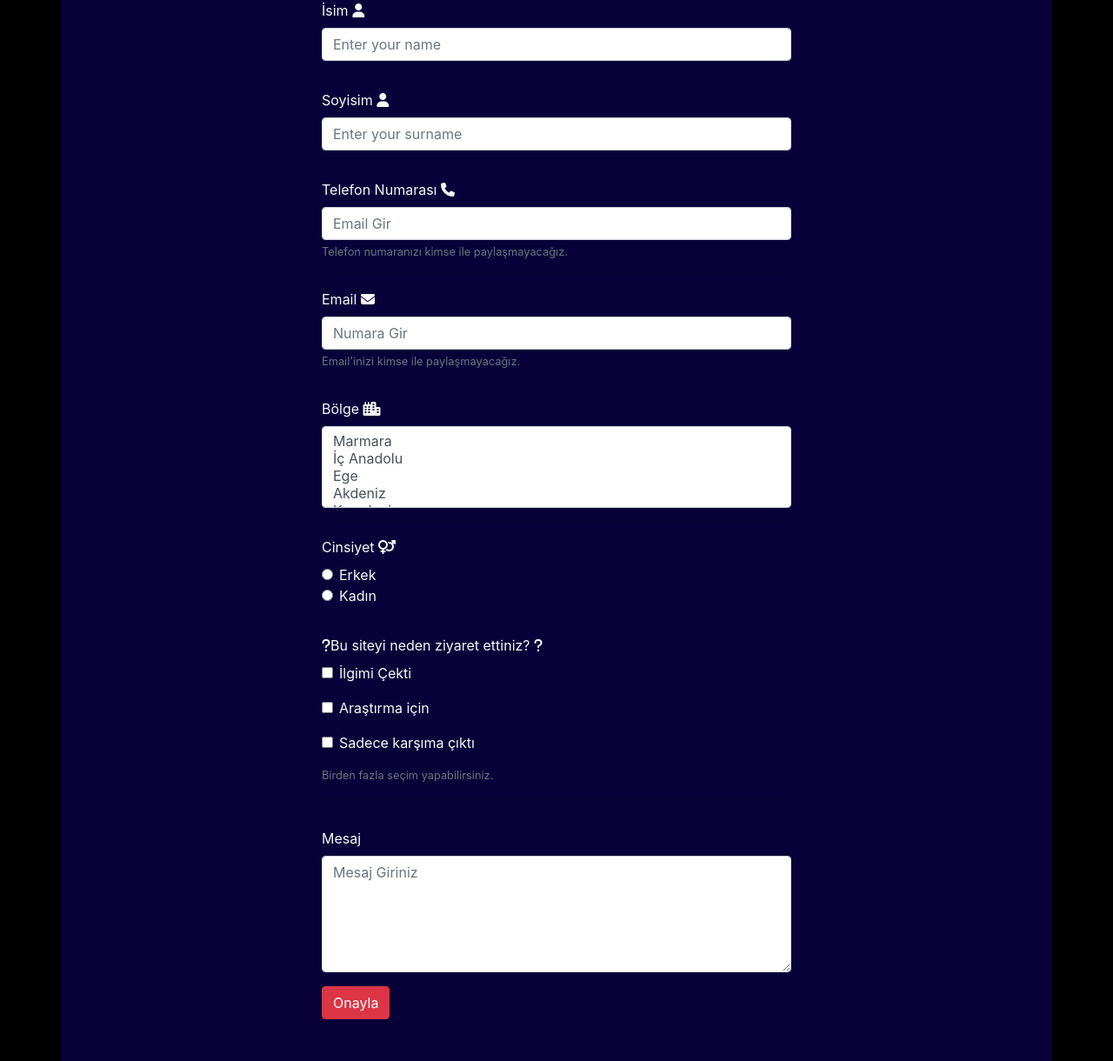
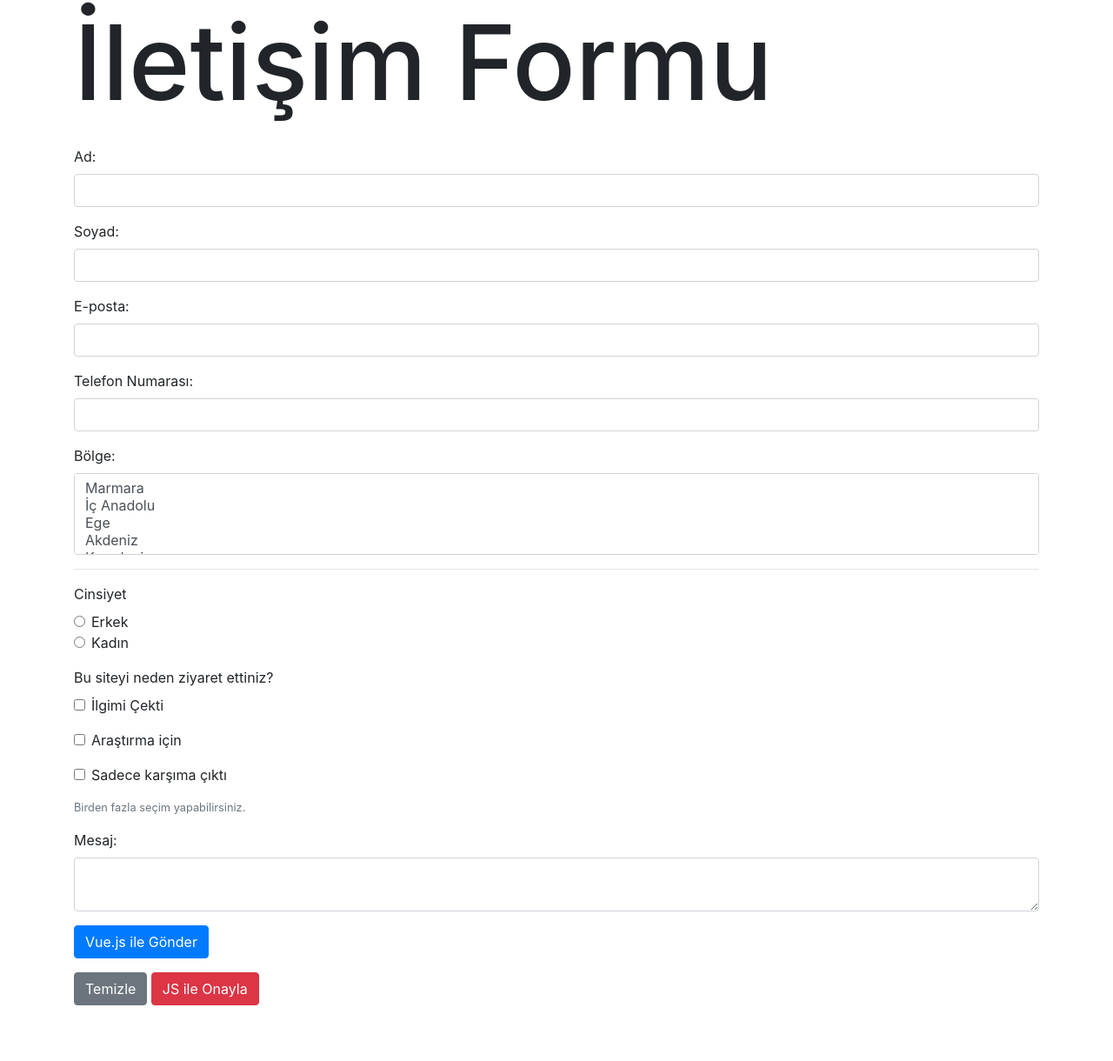
Before and after one commit to yunusemre2604/web-proje, a PHP site: page /iletisim.html in a window 1280 px wide. Shown: the part 94-1314 px from the top of the page at 87% size. After the commit the page ends 1250 px from the top, so only its background shows below. Run offline with PHP 8.4, Linux system fonts and the light colour scheme; some libraries are stand-ins or nearby versions.

```diff
--- a/anasayfa.html
+++ b/anasayfa.php
@@ -1,4 +1,8 @@
+<?php
+session_start();
 
+
+?>
 
 
 
--- /dev/null
+++ b/app.js
@@ -0,0 +1,145 @@
+new Vue({
+    el: '#app',
+    data: {
+        form: {
+            name: '',
+            surname: '',
+            email: '',
+            phone: '',
+            region: [],
+            gender: '',
+            reasons: [],
+            message: ''
+        },
+        errors: {
+            name: '',
+            surname: '',
+            email: '',
+            phone: '',
+            region: '',
+            gender: '',
+            reasons: '',
+            message: ''
+        },
+        displayData: {
+            name: '',
+            surname: '',
+            email: '',
+            phone: '',
+            region: [],
+            gender: '',
+            reasons: [],
+            message: ''
+        },
+        submitted: false
+    },
+    methods: {
+        validateName() {
+            if (!this.form.name) {
+                this.errors.name = 'Ad gereklidir.';
+            } else {
+                this.errors.name = '';
+            }
+        },
+        validateSurname() {
+            if (!this.form.surname) {
+                this.errors.surname = 'Soyad gereklidir.';
+            } else {
+                this.errors.surname = '';
+            }
+        },
+        validateEmail() {
+            const emailPattern = /^[^\s@]+@[^\s@]+\.[^\s@]+$/;
+            if (!this.form.email) {
+                this.errors.email = 'E-posta gereklidir.';
+            } else if (!emailPattern.test(this.form.email)) {
+                this.errors.email = 'Geçerli bir e-posta adresi girin.';
+            } else {
+                this.errors.email = '';
+            }
+        },
+        validatePhone() {
+            if (!this.form.phone) {
+                this.errors.phone = 'Telefon numarası girmek zorunludur.';
+            } else if (!this.form.phone.match(/^[0-9]{10}$/)) {
+                this.errors.phone = 'Telefon numarası 10 haneli olmalıdır.';
+            } else {
+                this.errors.phone = '';
+            }
+        },
+        validateRegion() {
+            if (this.form.region.length === 0) {
+                this.errors.region = 'Bir bölge seçmek zorunludur.';
+            } else {
+                this.errors.region = '';
+            }
+        },
+        validateGender() {
+            if (!this.form.gender) {
+                this.errors.gender = 'Cinsiyet seçmek zorunludur.';
+            } else {
+                this.errors.gender = '';
+            }
+        },
+        validateReasons() {
+            if (this.form.reasons.length === 0) {
+                this.errors.reasons = 'En az bir sebep seçmek zorunludur.';
+            } else {
+                this.errors.reasons = '';
+            }
+        },
+        validateMessage() {
+            if (!this.form.message) {
+                this.errors.message = 'Mesaj gereklidir.';
+            } else {
+                this.errors.message = '';
+            }
+        },
+        validateForm(){
+            if(!this.form.name || !this.form.surname|| !this.form.email || !emailPattern.test(this.form.email) || !this.form.phone ||!this.form.phone.match(/^[0-9]{10}$/)||
+            this.form.region.length === 0|| !this.form.gender || this.form.reasons.length === 0  || !this.form.message){
+                this.errors.form = 'Hataları düzeltiniz.';
+            }
+
+        },
+        clearForm() {
+            this.form = {
+                name: '',
+                surname: '',
+                email: '',
+                phone: '',
+                region: [],
+                gender: '',
+                reasons: [],
+                message: ''
+            };
+            this.errors = {
+                name: '',
+                surname: '',
+                email: '',
+                phone: '',
+                region: '',
+                gender: '',
+                reasons: '',
+                message: ''
+            };
+            this.submitted = false;
+        },
+        handleSubmit() {
+            this.validateName();
+            this.validateSurname();
+            this.validateEmail();
+            this.validatePhone();
+            this.validateRegion();
+            this.validateGender();
+            this.validateReasons();
+            this.validateMessage();
+
+            if (!Object.values(this.errors).some(error => error)) {
+                this.displayData = { ...this.form };
+                this.submitted = true;
+            }
+        }
+
+    }
+});
--- a/iletisim.html
+++ b/iletisim.html
@@ -1,22 +1,17 @@
 <!DOCTYPE html>
-<html lang="en">
-
+<html lang="tr">
 <head>
     <meta charset="UTF-8">
     <meta name="viewport" content="width=device-width, initial-scale=1.0">
-    <title>Bootstrap Form</title>
-    <!-- Bootstrap CSS -->
-    <link href="https://stackpath.bootstrapcdn.com/bootstrap/4.5.2/css/bootstrap.min.css" rel="stylesheet">
+    <title>İletişim Sayfası</title>
+    <link rel="stylesheet" href="https://maxcdn.bootstrapcdn.com/bootstrap/4.5.2/css/bootstrap.min.css">
+    <script src="https://cdn.jsdelivr.net/npm/vue@2.6.14/dist/vue.js"></script>
     <link rel="stylesheet" href="style.css">
-    <link rel="stylesheet" href="https://cdnjs.cloudflare.com/ajax/libs/font-awesome/6.5.2/css/all.min.css"
-    integrity="sha512-SnH5WK+bZxgPHs44uWIX+LLJAJ9/2PkPKZ5QiAj6Ta86w+fsb2TkcmfRyVX3pBnMFcV7oQPJkl9QevSCWr3W6A=="
-    crossorigin="anonymous" referrerpolicy="no-referrer" />
 </head>
-
 <body>
-  <nav class="navbar navbar-expand-lg navbar-bg fixed-top">
+    <nav class="navbar navbar-expand-lg navbar-bg fixed-top  ">
         <div class="container p-0">
-        <a class="navbar-brand" href="anasayfa.html">
+            <a class="navbar-brand " href="anasayfa.html">
                 <img class="img-fluid logo" src="images/hitit.png" alt="">
             </a>
             <button class="navbar-toggler" type="button" data-bs-toggle="collapse"
@@ -25,11 +20,12 @@
                 <span class="navbar-toggler-icon"></span>
             </button>
             <div class="collapse navbar-collapse" id="navbarSupportedContent">
-            <ul class="navbar-nav ms-auto mb-2 mb-lg-0">
-                <li class="nav-item d-flex align-items-center p-3">
-                    <a class="nav-link" aria-current="page" href="anasayfa.html">Hakkımda</a>
+                <ul class="navbar-nav ms-auto mb-2 mb-lg-0 ">
+                    <li class="nav-item d-flex align-items-center p-3 ">
+                        <a class="nav-link " aria-current="page" href="anasayfa.html">Hakkımda</a>
                         <span class="seperator">|</span>
                     </li>
+
                     <li class="nav-item d-flex align-items-center p-3">
                         <a class="nav-link" href="ozgecmis.html">Özgeçmiş</a>
                         <span class="seperator">|</span>
@@ -48,47 +44,45 @@
                     </li>
                     <li class="nav-item d-flex align-items-center p-3">
                         <a class="nav-link" href="iletisim.html">İletişim</a>
+
                     </li>
+
                 </ul>
+
             </div>
         </div>
     </nav>
-<br><br>
-
-<div class="iletisim-sayfasi">
-    <div class="container iletisim">
-        <div class="row justify-content-center text-light text-white">
-            <div class="col-md-6">
-                <form id="contactForm">
+    <div id="app" class="container mt-5">
+        <h1 class="mb-4">İletişim Formu</h1>
+        <form id="contactForm "  @submit.prevent="handleSubmit" >
             <div class="form-group">
-                        <label for="Name">İsim <i class="fa-solid fa-user"></i></label>
-                        <input type="text" class="form-control" id="Name" onkeyup="onaylamaAd()" placeholder="Enter your name">
-                        <span id="isim-hata"></span>
+                <label for="name">Ad:</label>
+                <input type="text" id="name" v-model="form.name"  onkeyup="onaylamaAd()" @keyup="validateName" class="form-control" :class="{'is-invalid': errors.name} ">
+                <div class="invalid-feedback">{{ errors.name }}</div>
+                <div id="isim-hata"></div>
             </div>
-                    <hr>
             <div class="form-group">
-                        <label for="Surname">Soyisim <i class="fa-solid fa-user"></i></label>
-                        <input type="text" class="form-control" id="Surname" onkeyup="onaylamaSoyad()" placeholder="Enter your surname">
+                <label for="surname">Soyad:</label>
+                <input type="text" id="surname" v-model="form.surname" onkeyup="onaylamaSoyad()" @keyup="validateSurname" class="form-control" :class="{'is-invalid': errors.surname} ">
+                <div class="invalid-feedback">{{ errors.surname }}</div>
                 <span id="soyisim-hata"></span>
             </div>
-                    <hr>
             <div class="form-group">
-                        <label for="PhoneNumber">Telefon Numarası <i class="fa-solid fa-phone"></i></label>
-                        <input type="text" class="form-control" id="Numara" onkeyup="onaylamaNumara()" aria-describedby="phoneHelp" placeholder="Email Gir">
+                <label for="email">E-posta:</label>
+                <input  id="email" v-model="form.email" @keyup="validateEmail"  onkeyup="onaylamaEmail()" class="form-control" :class="{'is-invalid': errors.email}">
+                <div class="invalid-feedback">{{ errors.email }}</div>
+                <span id="email-hata"></span>
+
+            </div>
+            <div class="form-group">
+                <label for="phone">Telefon Numarası:</label>
+                <input id="phone" v-model="form.phone" @keyup="validatePhone"  onkeyup="onaylamaNumara()" class="form-control" :class="{'is-invalid': errors.phone}">
+                <div class="invalid-feedback">{{ errors.phone }}</div>
                 <span id="numara-hata"></span>
-                        <small class="form-text text-muted">Telefon numaranızı kimse ile paylaşmayacağız.</small>
             </div>
-                    <hr>
             <div class="form-group">
-                        <label for="Email">Email <i class="fa-solid fa-envelope"></i></label>
-                        <input type="email" class="form-control" id="Email" onkeyup="onaylamaEmail()" aria-describedby="emailHelp" placeholder="Numara Gir">
-                        <span id="email-hata"></span>
-                        <small class="form-text text-muted">Email'inizi kimse ile paylaşmayacağız.</small>
-                    </div>
-                    <hr>
-                    <div class="form-group">
-                        <label for="Bolge">Bölge <i class="fa-solid fa-city"></i></label>
-                        <select multiple class="form-control" id="Bolge" onclick="onaylamaBolge()">
+                <label for="region">Bölge: <i class="fa-solid fa-city"></i></label>
+                <select multiple  v-model="form.region" class="form-control" :class="{'is-invalid': errors.region}" @change="validateRegion" onclick="onaylamaBolge()" id="region" >
                     <option>Marmara</option>
                     <option>İç Anadolu</option>
                     <option>Ege</option>
@@ -97,61 +91,76 @@
                     <option>Doğu Anadolu</option>
                     <option>Güney Doğu Anadolu</option>
                 </select>
+                <div class="invalid-feedback">{{ errors.region }}</div>
                 <span id="bolge-hata"></span>
             </div>
             <hr>
-                    <div class="form-group">
+            <div class="form-group"  >
                 <label>Cinsiyet <i class="fa-solid fa-venus-mars"></i></label>
-                        <div class="form-check">
-                            <input class="form-check-input" type="radio" name="gender" id="Radio1" value="male">
+                <div class="form-check" :class="{'is-invalid': errors.gender}" >
+                    <input v-model="form.gender" class="form-check-input"   type="radio" name="gender" @change="validateGender" id="Radio1" value="male" >
                     <label class="form-check-label" for="Radio1">Erkek</label>
                 </div>
-                        <div class="form-check">
-                            <input class="form-check-input" type="radio" name="gender" id="Radio2" value="female">
+                <div class="form-check"  :class="{'is-invalid': errors.gender}">
+                    <input v-model="form.gender" class="form-check-input"  type="radio" name="gender"@change="validateGender" id="Radio2" value="female" >
                     <label class="form-check-label" for="Radio2">Kadın</label>
                 </div>
+                <div class="invalid-feedback">{{errors.gender}}</div>
                 <span id="cinsiyet-hata"></span>
             </div>
-                    <hr>
             <div class="form-group">
                 <label><i class="fa-solid fa-question"></i>Bu siteyi neden ziyaret ettiniz? <i class="fa-solid fa-question"></i></label>
-                        <div class="form-group form-check">
-                            <input type="checkbox" class="form-check-input" id="Check1" value="İlgimi Çekti">
+                <div class="form-group form-check " :class="{'is-invalid': errors.reasons}">
+                    <input type="checkbox" class="form-check-input"  @change="validateReasons" id="Check1" value="İlgimi Çekti" v-model="form.reasons">
                     <label class="form-check-label" for="Check1">İlgimi Çekti</label>
                 </div>
                 <div class="form-group form-check">
-                            <input type="checkbox" class="form-check-input" id="Check2" value="Araştırma için">
+                    <input type="checkbox" class="form-check-input"  @change="validateReasons" id="Check2" value="Araştırma için" v-model="form.reasons">
                     <label class="form-check-label" for="Check2">Araştırma için</label>
                 </div>
                 <div class="form-group form-check">
-                            <input type="checkbox" class="form-check-input" id="Check3" value="Sadece karşıma çıktı">
+                    <input type="checkbox" class="form-check-input" @change="validateReasons" id="Check3" value="Sadece karşıma çıktı" v-model="form.reasons">
                     <label class="form-check-label" for="Check3">Sadece karşıma çıktı</label>
                 </div>
                 <small class="form-text text-muted">Birden fazla seçim yapabilirsiniz.</small>
+                <div class="invalid-feedback">{{ errors.reasons}}</div>
                 <span id="soru-hata"></span>
             </div>
-                    <hr>
             <div class="form-group">
-
-                        <hr>
-                        <label for="Mesaj">Mesaj</label>
-                        <textarea class="form-control" id="Mesaj" rows="5" onkeyup="onaylamaMesaj()" placeholder="Mesaj Giriniz"></textarea>
+                <label for="message">Mesaj:</label>
+                <textarea id="message" v-model="form.message" @keyup="validateMessage"  onkeyup="onaylamaMesaj()" class="form-control" :class="{'is-invalid': errors.message}"></textarea>
+                <div class="invalid-feedback">{{ errors.message }}</div>
                 <span id="mesaj-hata"></span>
             </div>
-                    <button type="button" class="btn btn-danger" onclick="return onaylamaButon()">Onayla</button>
+            <div class="form-group " >
+
+                <button type="submit" class="btn btn-primary" >Vue.js ile Gönder</button> <br>
+
+
+            </div>
+            <button type="button" @click="clearForm" class="btn btn-secondary" >Temizle</button>
+            <button type="submit" class="btn btn-danger" onclick="return onaylamaButon()">JS ile Onayla</button>
+
             <span id="onaylama-hata"></span>
         </form>
+
+        <div v-if="submitted" class="mt-4">
+            <h2>Girilen Bilgiler:</h2>
+            <p><strong>Ad:</strong> {{ displayData.name }}</p>
+            <p><strong>Soyad:</strong> {{ displayData.surname }}</p>
+            <p><strong>E-posta:</strong> {{ displayData.email }}</p>
+            <p><strong>Telefon Numarası:</strong> {{ displayData.phone }}</p>
+            <p><strong>Bölge:</strong> {{ displayData.region.join(', ') }}</p>
+            <p><strong>Cinsiyet:</strong> {{ displayData.gender }}</p>
+            <p><strong>Ziyaret Sebebi:</strong> {{ displayData.reasons.join(', ') }}</p>
+            <p><strong>Mesaj:</strong> {{ displayData.message }}</p>
+        </div>
         <div id="submittedData" class="mt-5 text-light"></div>
     </div>
-        </div>
-    </div>
-</div>
-
-<script src="iletisimScript.js"></script>
-<!-- Bootstrap JS -->
     <script src="https://code.jquery.com/jquery-3.5.1.slim.min.js"></script>
     <script src="https://cdn.jsdelivr.net/npm/@popperjs/core@2.5.4/dist/umd/popper.min.js"></script>
-<script src="https://stackpath.bootstrapcdn.com/bootstrap/4.5.2/js/bootstrap.min.js"></script>
-
+    <script src="https://maxcdn.bootstrapcdn.com/bootstrap/4.5.2/js/bootstrap.min.js"></script>
+    <script src="app.js"></script>
+    <script src="iletisimScript.js"></script>
 </body>
 </html>
--- a/takimim.html
+++ b/takimim.html
@@ -70,11 +70,11 @@
                     <div class="card-body">
                         <h1 class="card-title text-center text-light">
                             <header>
-                                <span class="text-black">E</span>
+                                <span class="text-danger">E</span>
                                 <span class="text-danger">S</span>
                                 <span class="text-black">-</span>
 
-                                <span class="text-black">E</span>
+                                <span class="text-danger">E</span>
                                 <span class="text-danger">S</span>
 
 
```
Also changed, not shown: index.php (added, +47 -0 lines), yonlendirme.php (added, +36 -0 lines), yonlendirmeFonksiyonlari.php (added, +28 -0 lines). Lines whose indentation alone changed are shown as unchanged.
